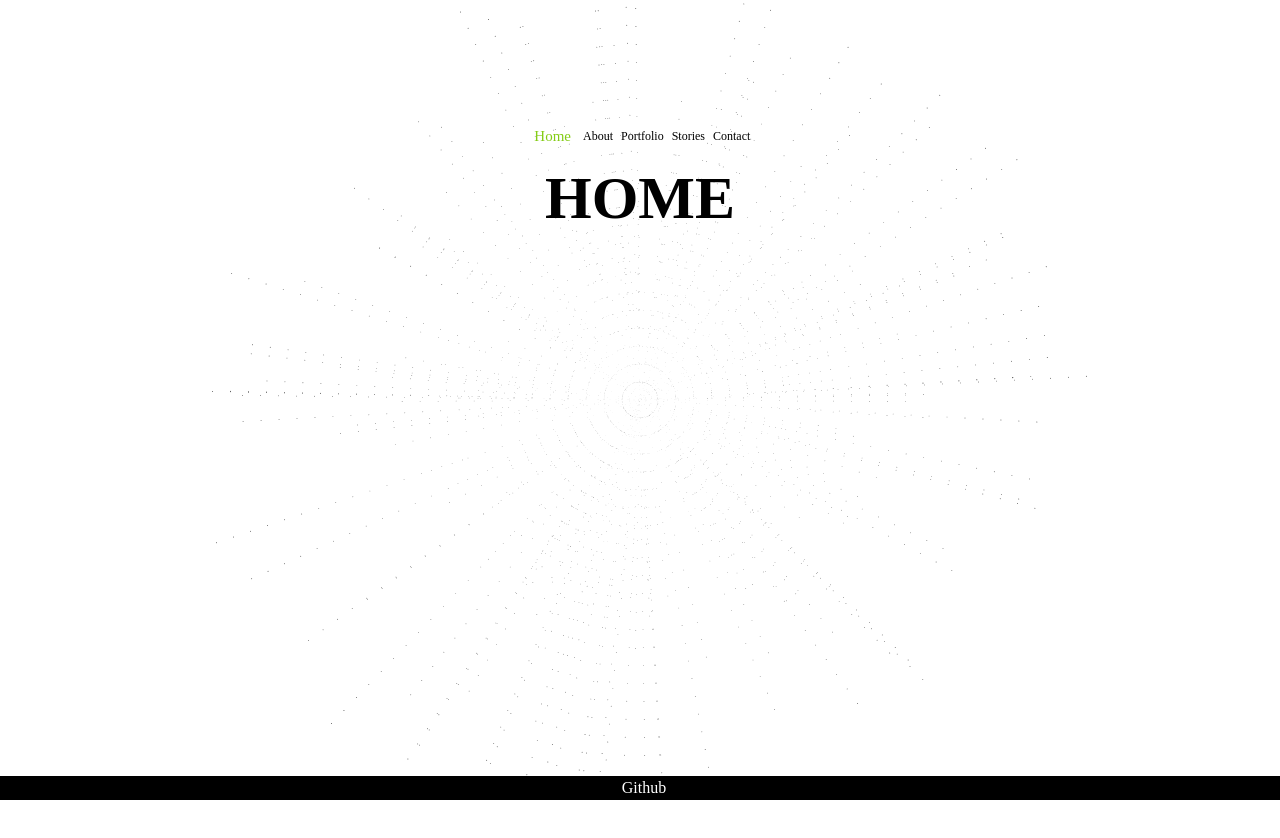
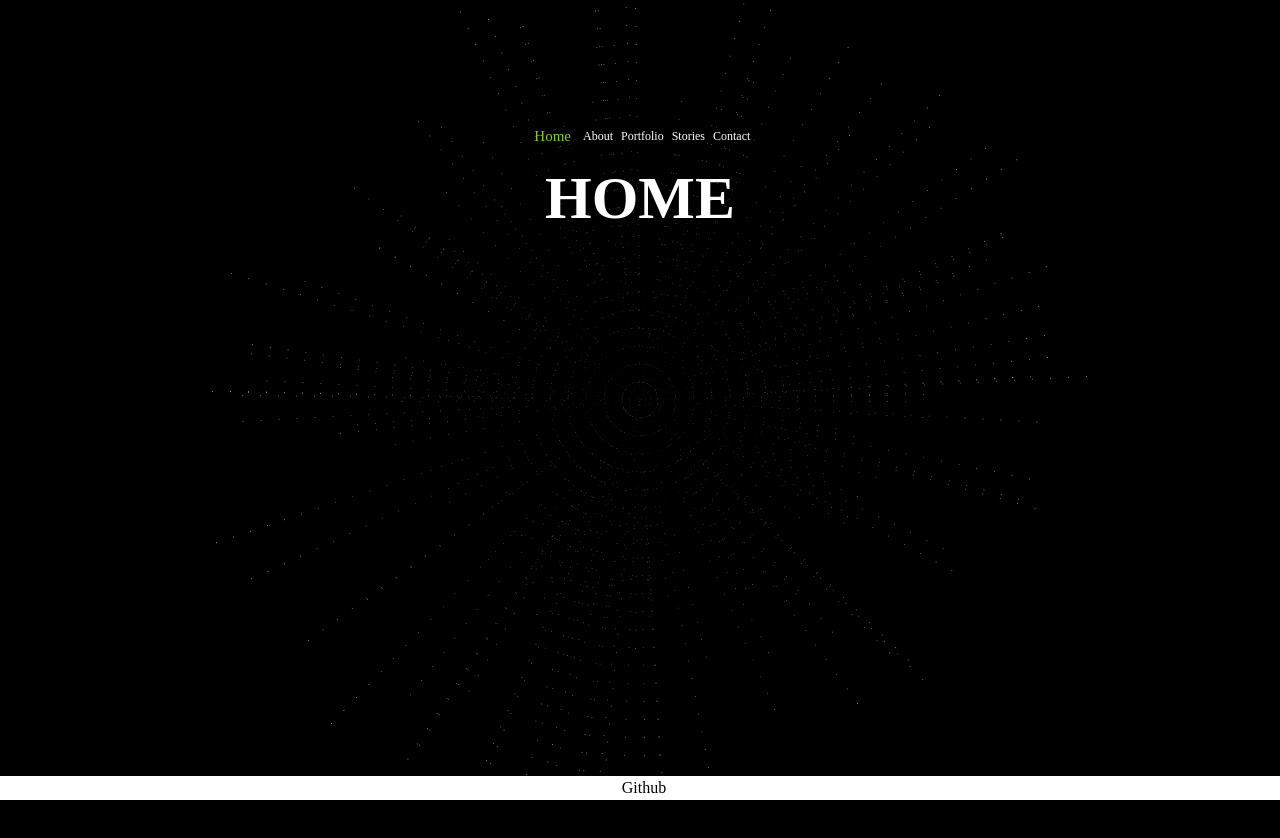
Before and after one commit to wobble-house/raf, a Next.js app: page / in a window 1280 px wide. Shown: the top 838 px of the page. Built offline with nearby package versions, Linux system fonts and the light colour scheme.

Commit message:
removed light/dark modes

```diff
--- a/app/globals.css
+++ b/app/globals.css
@@ -4,8 +4,8 @@
 
 @layer base {
   :root {
-    --color-foreground: 0, 0, 0;
-    --color-background: 255, 255, 255;
+    --color-foreground: 255 255 255;
+    --color-background: 0 0 0;
     --color-primary: 132 204 22;
     --color-secondary: 202 138 4;
     --color-accent: 4 68 202;
@@ -19,26 +19,6 @@
   #tsparticles canvas {
     background-color: rgb(var(--color-background));
   }
-  @media (prefers-color-scheme: dark) {
-    :root {
-      --color-foreground: 255, 255, 255;
-      --color-background: 0, 0, 0;
-      --color-primary: 132 204 22;
-      --color-secondary: 202 138 4;
-      --color-accent: 4 68 202;
-      --color-destructive: 220 38 38;
-      --color-black: 255, 255, 255;
-      --color-white: 0, 0, 0,;
-      --foreground: #ffffff;
-      --background: #000000;
-    }
-    #tsparticles canvas {
-      background-color: rgb(var(--color-background));
-    }
-    #tsparticles .particles {
-      color: rgb(var(--color-primary));
-    }
-}
 }
 
 body {
--- a/app/layout.tsx
+++ b/app/layout.tsx
@@ -21,9 +21,8 @@ export default function RootLayout({
 }) {
 
   return (
-    <html lang="en">
+    <html lang="en" className={`dark`}>
       <body className={`${GeistSans.variable} ${GeistMono.variable}}`}>
-
         <Header/>
         <SpaceParticles>
         {children}
--- a/components/header.tsx
+++ b/components/header.tsx
@@ -4,7 +4,7 @@ import { usePathname } from "next/navigation"
 export default function Header(){
     const pathname = usePathname().slice(1);
     return(
-        <header className={`z-10 flex flex-col items-center w-full mt-32`}>
+        <header className={`z-10 flex flex-col items-center w-full mt-32 dark`}>
             <Nav/>
             <div className={`z-10 absolute py-20 md:py-10 w-full`}>
                 <h2 className={`text-6xl uppercase text-center font-black pb-4`}>{pathname == "" ? "Home" : `${pathname}`}</h2>
--- a/components/particles.tsx
+++ b/components/particles.tsx
@@ -1,4 +1,4 @@
-"use client"
+'use client';
 import React from "react";
 import { useCallback,useEffect, useState, useRef } from "react";
 import type {Container, Engine} from "tsparticles-engine";
@@ -6,15 +6,8 @@ import Particles from "react-particles";
 import { loadFull } from "tsparticles";
 
 export function SpaceParticles({children}) {
-    const styles = getComputedStyle(document.body);
-    const [ background, setBackground ] = useState(styles.getPropertyValue("--background"))
-    const [ foreground, setForeground ] = useState(styles.getPropertyValue("--foreground"))
-    console.log(background, foreground)
-    useEffect(() => {
-    setBackground(styles.getPropertyValue("--background"))
-    setForeground(styles.getPropertyValue("--foreground"))
-
-    }, [ document.head]);
+    const background = '#000000'
+    const foreground = '#FFFFFF'
 
     const particlesInit = useCallback(async (engine: Engine) => {
         await loadFull(engine);
--- a/tailwind.config.ts
+++ b/tailwind.config.ts
@@ -6,6 +6,7 @@ const config: Config = {
     './components/**/*.{js,ts,jsx,tsx,mdx}',
     './app/**/*.{js,ts,jsx,tsx,mdx}',
   ],
+  darkMode: 'class',
   theme: {
     colors:{
       background: 'rgb(var(--color-background))',
```
Also changed, not shown: 1 other file (tests, documents, lock files or other folders).
